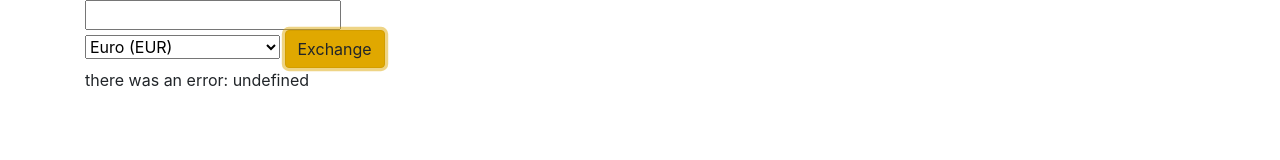
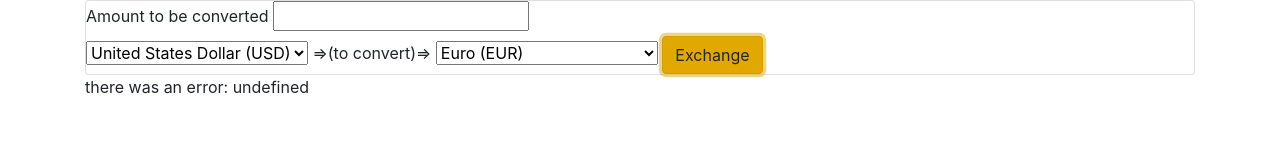
Before and after one commit to CharWeber/currency-exchange, a website built with webpack: page src/index.html in a window 1280 px wide. Both pictures are taken after a click on the button "Exchange". Built offline with nearby package versions, Linux system fonts and the light colour scheme; no server answers.

Commit message:
add dropdown to start country; two way conversion

```diff
--- a/src/index.html
+++ b/src/index.html
@@ -7,18 +7,31 @@
 
 <body>
   <div class="container">
-    <div id="USamount">
-      <input type="number" name="USDollar" id="usNum">
+    <div class="card">
+      <div id="moneyAmount">
+        <label for="money">Amount to be converted</label>
+        <input type="number" name="money" id="moneyNum">
       </div>
-    <div id="toBeChanged">
+      <div id="moneyChange">
+        <select name="startCountry" id="startCountry" class="dropdown">
+          <option value="EUR">Euro (EUR)</option>
+          <option value="JPY">Japanese Yen (JPY)</option>
+          <option value="GBP">English Pounds (GBP)</option>
+          <option value="AUD">Australian dollar (AUD)</option>
+          <option value="CAD">Canadian Dollar (CAD)</option>
+          <option value="USD"selected>United States Dollar (USD)</option>
+        </select>
+        =>(to convert)=>
         <select name="toBeChanged" id="countryId" class="dropdown">
           <option value="EUR" selected>Euro (EUR)</option>
           <option value="JPY">Japanese Yen (JPY)</option>
           <option value="GBP">English Pounds (GBP)</option>
           <option value="AUD">Australian dollar (AUD)</option>
           <option value="CAD">Canadian Dollar</option>
+          <option value="USD">United States Dollar (USD)</option>
         </select>
         <button class="btn btn-warning" type="button" id="exBtn">Exchange</button>
+      </div>
     </div>
     <div id="results"></div>
     <div id="conversionRate"></div>
--- a/src/index.js
+++ b/src/index.js
@@ -5,11 +5,13 @@ import './css/styles.css';
 // import anime from 'animejs/lib/anime.es.js'
 import CurrencyService from './service';
 
-function displayResults(response, countryCode, amount) {
+function displayResults(response, startCountry) {
   if (response.result === "success") {
+    const countryCode = $('#countryId :selected').val();
+    const amount = $("#moneyNum").val();
     const conversionRate = response.conversion_rates[countryCode];
-    const convertedResult = amount * conversionRate;
-    $("#results").html(`${amount} USD => ${countryCode}: ${convertedResult}`)
+    const convertedResult = Math.round(100*(amount * conversionRate))/100;
+    $("#results").html(`${amount} ${startCountry} => ${countryCode}: ${convertedResult}`)
     $("#conversionRate").html(`current conversion rate: ${conversionRate}`)
   }
   else {
@@ -22,12 +24,11 @@ $(document).ready(function () {
 
   $('#exBtn').click(function () {
     console.log('button clicked');
-    const countryCode = $('#countryId :selected').val();
-    const amount = $("#usNum").val();
+    const startCountry = $('#startCountry :selected').val();
     $("#usNum").val("");
-    CurrencyService.getMoney()
+    CurrencyService.getMoney(startCountry)
       .then(function (response) {
-        displayResults(response, countryCode, amount);
+        displayResults(response, startCountry);
       })
   });
 });
--- a/src/service.js
+++ b/src/service.js
@@ -1,6 +1,6 @@
 export default class CurrencyService {
-  static getMoney() {
-    return fetch(`https://v6.exchangerate-api.com/v6/${process.env.API_KEY}/latest/USD`)
+  static getMoney(country) {
+    return fetch(`https://v6.exchangerate-api.com/v6/${process.env.API_KEY}/latest/${country}`)
       .then(function(response) {
         if (!response.ok) {
           throw Error(response.statusText);
```
Lines whose indentation alone changed are shown as unchanged.
